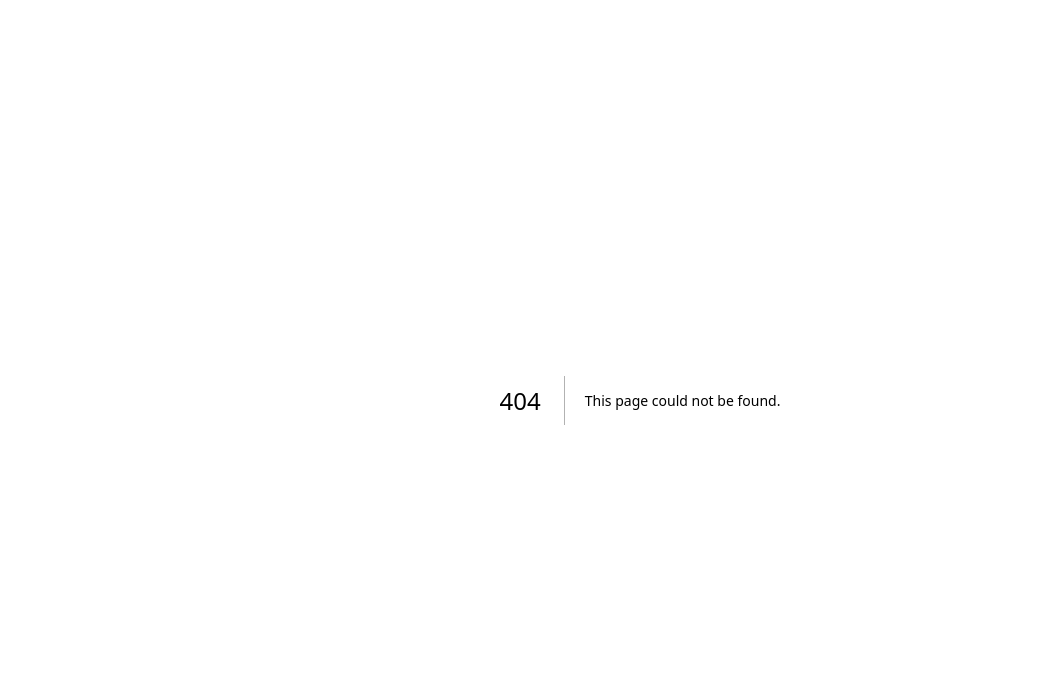
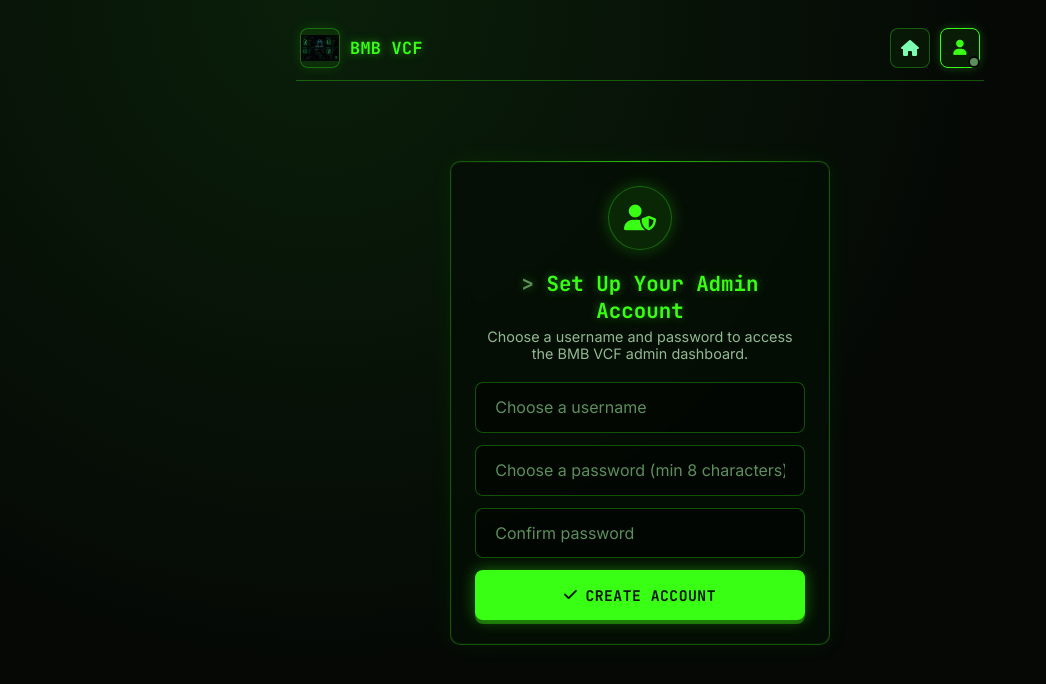
Before and after one commit to novaxmd/Bmb-Vcf, a Next.js app: page /accept-invite in a window 1280 px wide. Before the commit this address had no page. Shown: the top 684 px of the page, without its empty margins (0-1046 px from the left). Built offline with nearby package versions, Linux system fonts and the light colour scheme.

Commit message:
Create accept-invite.tsx

```diff
--- /dev/null
+++ b/src/pages/accept-invite.tsx
@@ -0,0 +1,130 @@
+import { useState } from "react";
+import { useRouter } from "next/router";
+import Head from "next/head";
+import TopBar from "@/components/TopBar";
+
+export default function AcceptInvitePage() {
+  const router = useRouter();
+  const { token } = router.query;
+
+  const [username, setUsername] = useState("");
+  const [password, setPassword] = useState("");
+  const [confirmPassword, setConfirmPassword] = useState("");
+  const [submitting, setSubmitting] = useState(false);
+  const [error, setError] = useState("");
+  const [done, setDone] = useState(false);
+
+  const handleSubmit = async () => {
+    setError("");
+    if (!token || typeof token !== "string") {
+      setError("This invite link is missing its token.");
+      return;
+    }
+    if (username.trim().length < 3) {
+      setError("Username must be at least 3 characters.");
+      return;
+    }
+    if (password.length < 8) {
+      setError("Password must be at least 8 characters.");
+      return;
+    }
+    if (password !== confirmPassword) {
+      setError("Passwords do not match.");
+      return;
+    }
+
+    setSubmitting(true);
+    try {
+      const res = await fetch("/api/admin/accept-invite", {
+        method: "POST",
+        headers: { "Content-Type": "application/json" },
+        body: JSON.stringify({ token, username: username.trim(), password }),
+      });
+      const data = await res.json();
+      if (data.success) {
+        setDone(true);
+      } else {
+        setError(data.error || "Something went wrong.");
+      }
+    } catch {
+      setError("Network error. Please try again.");
+    } finally {
+      setSubmitting(false);
+    }
+  };
+
+  return (
+    <>
+      <Head>
+        <title>Set Up Admin Account · BMB VCF</title>
+      </Head>
+      <div className="page">
+        <TopBar title="BMB VCF" />
+
+        <div className="card admin-lock-panel">
+          <div className="admin-lock-icon">
+            <i className="fas fa-user-shield" />
+          </div>
+
+          {done ? (
+            <>
+              <div className="section-title" style={{ fontSize: "1.3rem" }}>
+                Account Ready
+              </div>
+              <div className="section-subtitle">
+                Your admin account has been set up. You can now log in from the admin page.
+              </div>
+              <button className="btn btn-primary btn-block" onClick={() => router.push("/admin")}>
+                <i className="fas fa-right-to-bracket" /> Go to Admin Login
+              </button>
+            </>
+          ) : (
+            <>
+              <div className="section-title" style={{ fontSize: "1.3rem" }}>
+                Set Up Your Admin Account
+              </div>
+              <div className="section-subtitle">
+                Choose a username and password to access the BMB VCF admin dashboard.
+              </div>
+              <input
+                type="text"
+                className="input-modern"
+                placeholder="Choose a username"
+                value={username}
+                onChange={(e) => setUsername(e.target.value)}
+                autoComplete="off"
+              />
+              <input
+                type="password"
+                className="input-modern"
+                placeholder="Choose a password (min 8 characters)"
+                value={password}
+                onChange={(e) => setPassword(e.target.value)}
+              />
+              <input
+                type="password"
+                className="input-modern"
+                placeholder="Confirm password"
+                value={confirmPassword}
+                onChange={(e) => setConfirmPassword(e.target.value)}
+                onKeyDown={(e) => e.key === "Enter" && handleSubmit()}
+              />
+              {error && <div className="error-text">{error}</div>}
+              <button className="btn btn-primary btn-block" onClick={handleSubmit} disabled={submitting}>
+                {submitting ? (
+                  <>
+                    <span className="spinner" /> Setting up...
+                  </>
+                ) : (
+                  <>
+                    <i className="fas fa-check" /> Create Account
+                  </>
+                )}
+              </button>
+            </>
+          )}
+        </div>
+      </div>
+    </>
+  );
+}
```
